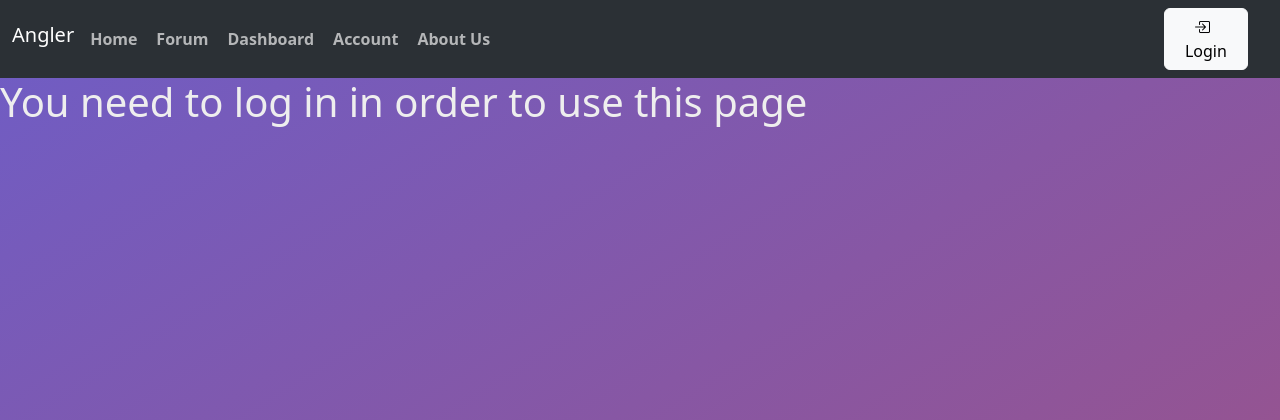
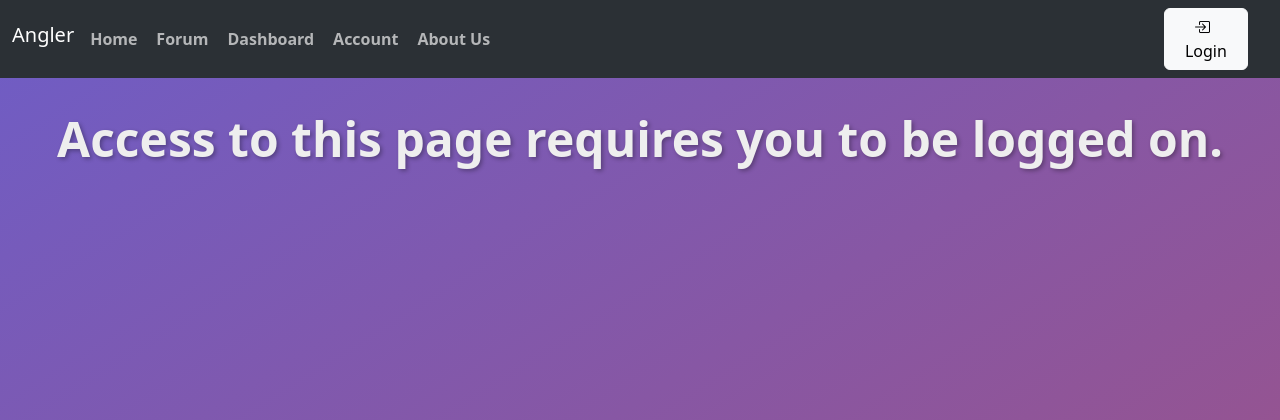
Before and after one commit to Sebastian0324/Fishing, a Flask app: page /Account in a window 1280 px wide. Shown: the top 420 px of the page. Run offline with Flask 3, Linux system fonts and the light colour scheme; some libraries are stand-ins or nearby versions.

Commit message:
update login requirement message for better clarity

```diff
--- a/Fish/templates/Account.html
+++ b/Fish/templates/Account.html
@@ -226,7 +226,9 @@
 
 </div>
 {% else %}
-    <div>
-        <h1>You need to log in in order to use this page</h1>
+<div class="page-container">
+    <div class="header-container">
+        <h1 class="page-title">Access to this page requires you to be logged on.</h1>
     </div>
+</div>
 {% endif %}{% endblock %}
```
